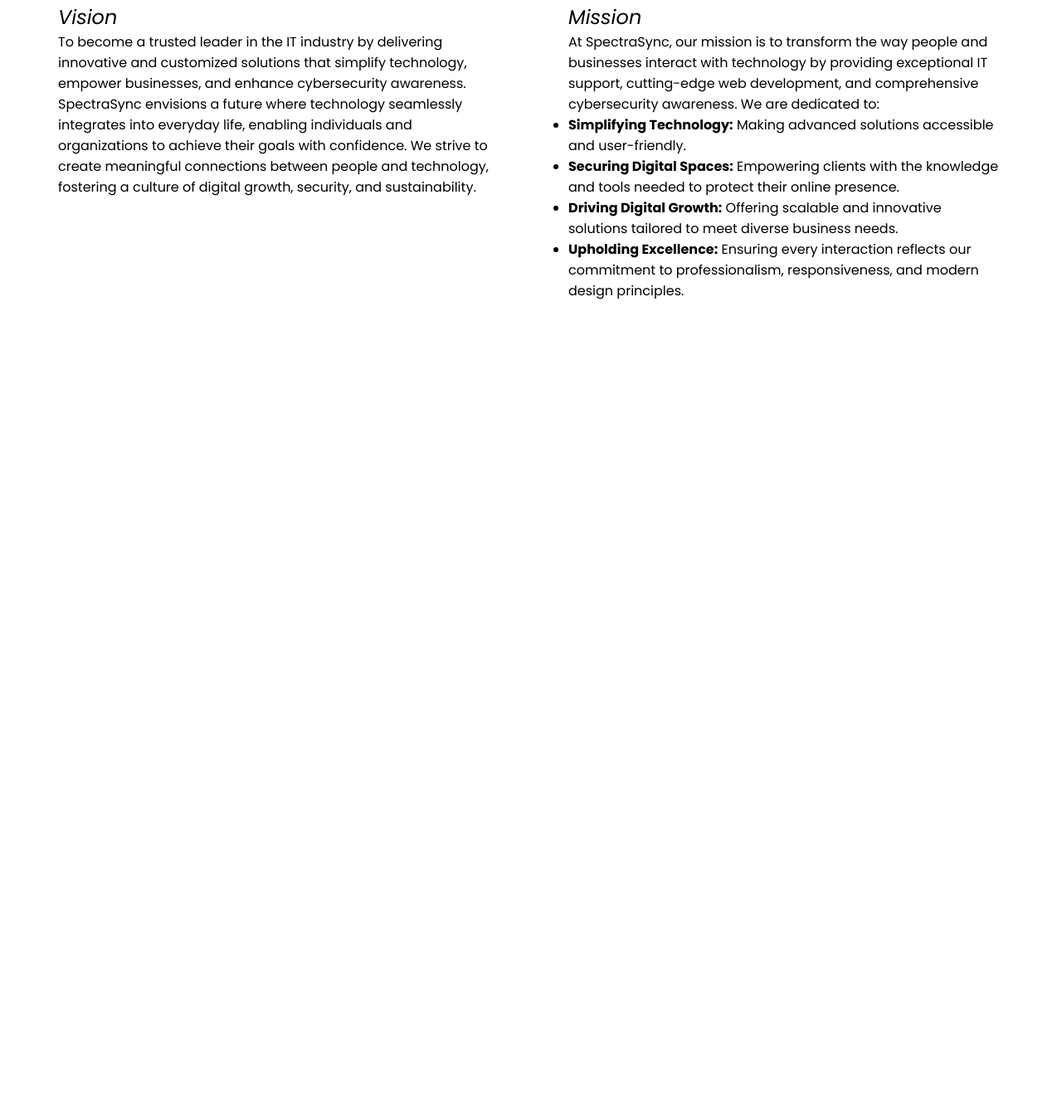
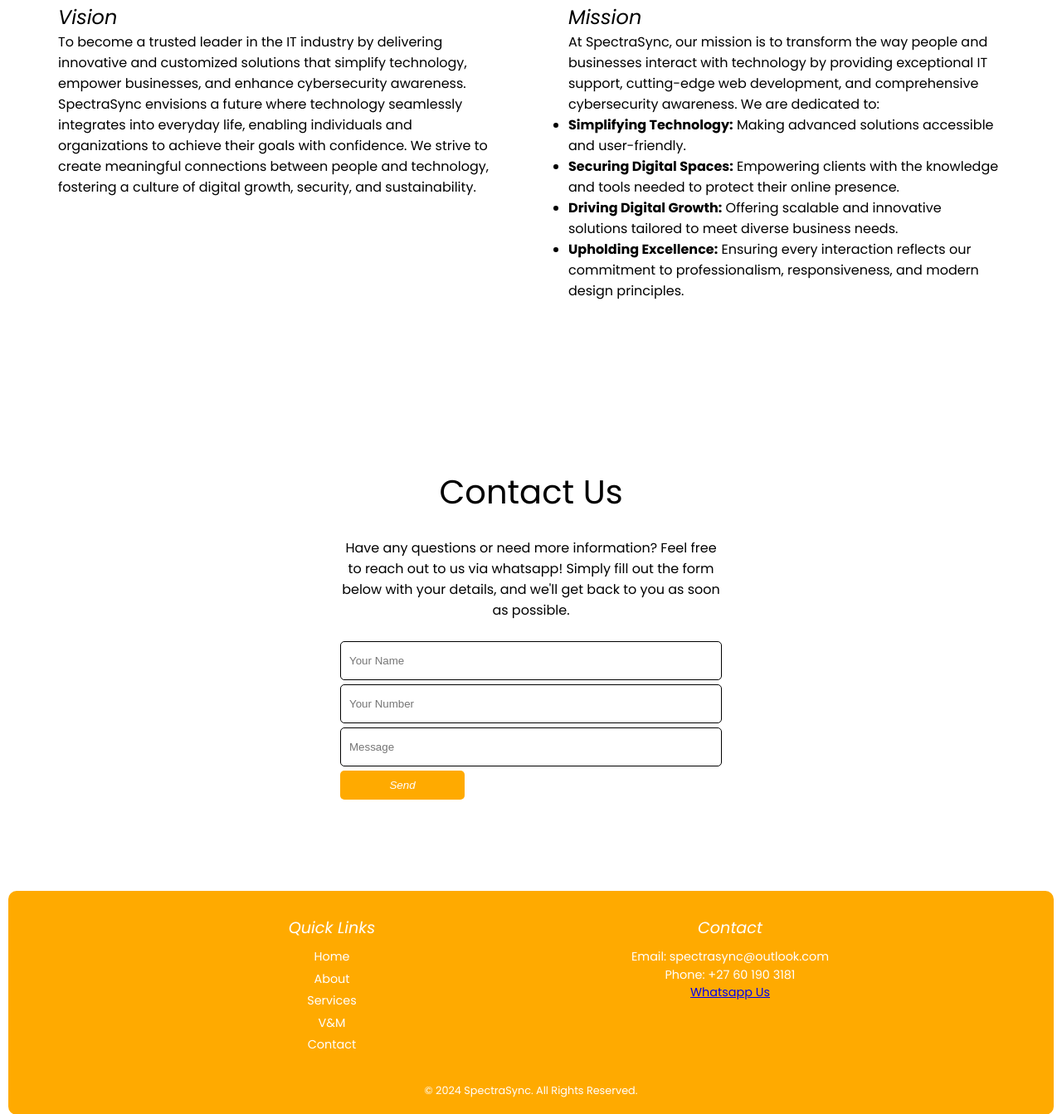
Before and after one commit to RegopotsweRampa/spectrasync, a plain HTML site: page index.html in a window 1280 px wide. Shown: the part 2398-3741 px from the top of the page at 83% size. Before the commit the page ends 2891 px from the top, so only its background shows below. Drawn offline with Linux system fonts and the light colour scheme.

Commit message:
website content complete

```diff
--- a/index.html
+++ b/index.html
@@ -143,7 +143,45 @@
             </ul>
         </div>
     </section>
-    <section id="contact"></section>
+    <section id="contact">
+        <h2>Contact Us</h2><br>
+        <p>Have any questions or need more information? Feel free to reach out to us via whatsapp!
+            Simply fill out the form below with your details, and we'll get back to you as soon as
+        possible.
+        </p> <br>
+        <form id="contactForm">
+            <input type="text" id="name" name="name" placeholder="Your Name" required>
+
+            <input type="text" id="number" name="number" placeholder="Your Number">
+
+            <input type="text" id="message" name="message" placeholder="Message">
+
+            <button type="submit">Send</button>
+        </form>
+    </section>
+    <footer>
+        <div class="footer-container">
+            <div class="footer-section">
+                <h4>Quick Links</h4>
+            <ul>
+                <li><a href="#home">Home</a></li>
+                <li><a href="#about">About</a></li>
+                <li><a href="#services">Services</a></li>
+                <li><a href="#vision-mission">V&M</a></li>
+                <li><a href="#contact">Contact</a></li>
+            </ul>
+            </div>
+            <div class="footer-section">
+                <h4>Contact</h4>
+                <p>Email: spectrasync@outlook.com</p>
+                <p>Phone: +27 60 190 3181</p>
+                <p><a href="https://wa.me/27601903181" target="_blank">Whatsapp Us</a></p>
+            </div>
+        </div>
+        <div class="footer-bottom">
+            <p>&copy; 2024 SpectraSync. All Rights Reserved.</p>
+        </div>
+    </footer>
 
     <script src="script.js"></script>
 
--- a/script.js
+++ b/script.js
@@ -25,3 +25,16 @@
         }
     });
 });
+
+document.getElementById('contactForm').addEventListener('submit', function (e) {
+    e.preventDefault();
+
+    const name = document.getElementById('name').value;
+    const number = document.getElementById('number').value;
+    const message = document.getElementById('message').value;
+
+    const whatsappNumber = '27601903181';
+    const whatsappLink = `https://wa.me/${whatsappNumber}?text=Name: ${name}%0AContact: ${number}%0A${message}`;
+
+    window.open(whatsappLink, '_blank');
+});
--- a/style.css
+++ b/style.css
@@ -212,6 +212,7 @@
     gap: 10px;
     margin-top: 20px;
     padding: 80px 20px;
+    margin-bottom: 0;
 }
 
 #mission, #vision{
@@ -223,6 +224,113 @@
 }
 #mission span{
     font-weight: 700;
+}
+
+#contact{
+    text-align: center;
+    padding: 100px 400px;
+    margin-bottom: 10px;
+    margin-top: -20px;
+
+}
+form{
+    display: flex;
+    flex-direction: column;
+    gap: 5;
+}
+
+#contact h2{
+    font-size: 40px;
+    font-weight: 400;
+}
+
+
+form input{
+    padding: 15px 10px;
+    border-radius: 5px;
+    border: 1px solid black;
+    margin-bottom: 5px;
+}
+
+form button{
+        color: #ffffff;
+        background-color: #FFAA00;
+        padding: 10px;
+        text-decoration: none;
+        font-style: oblique;
+        border:none;
+        width: 150px;
+        border-radius: 5px;
+}
+
+form button:hover {
+    color: #ffffff;
+    background-color: #ffc042;
+    padding: 10px;
+    text-decoration: none;
+    font-style: oblique;
+    border: none;
+    width: 150px;
+    border-radius: 5px;
+}
+
+footer{
+    background-color: #FFAA00;
+    color: #ffffff;
+    padding: 20px 0;
+    text-align: center;
+    border-radius: 10px;
+}
+
+.footer-container{
+    display: flex;
+    justify-content: space-between;
+    flex-wrap: wrap;
+    max-width: 1000px;
+    margin: 0 auto;
+    padding: 0 20px;
+}
+.footer-section{
+    flex: 1;
+    margin: 10px;
+    min-width: 200px;
+}
+
+.footer-section h4{
+    font-size: 1.2rem;
+    margin-bottom: 10px;
+    font-weight: 400;
+    font-style: italic;
+}
+
+.footer-section p, .footer-section ul{
+    font-size: 0.9rem;
+    line-height: 1.5;
+}
+
+.footer-section ul{
+    list-style: none;
+    padding: 0;
+}
+
+.footer-section ul li{
+    margin-bottom: 5px;
+}
+
+.footer-section ul li a{
+    color: #ffffff;
+    text-decoration: none;
+}
+.footer-section ul li a:hover{
+    color: #464646;
+}
+
+.footer-bottom{
+    margin-top: 20px;
+    font-size: 0.8rem;
+}
+.footer-bottom p{
+    margin: 0;
 }
 @media (max-width: 768px) {
     .navigation-bar ul {
@@ -357,4 +465,68 @@
     margin-bottom: -20px;
 }
 
+#contact {
+    padding: 20px;
+    background-color: #f9f9f9;
+    /* Optional: Background color */
+    text-align: center;
 }
+
+.contact-columns {
+    display: flex;
+    flex-wrap: wrap;
+    /* Allows wrapping on smaller screens */
+    justify-content: center;
+    gap: 20px;
+    margin-top: 20px;
+}
+
+.contact-columns>div {
+    flex: 1 1 300px;
+    /* Equal width, min width of 300px */
+    max-width: 400px;
+    background-color: #fff;
+    /* Optional: Card background */
+    padding: 20px;
+    border-radius: 8px;
+    box-shadow: 0 4px 8px rgba(0, 0, 0, 0.1);
+    text-align: left;
+    /* Align content to the left */
+}
+
+h2 {
+    font-size: 1.5rem;
+    color: #333;
+    /* Customize heading color */
+    margin-bottom: 10px;
+}
+
+a {
+    color: #ff6600;
+    /* Highlight links */
+    text-decoration: none;
+}
+
+a:hover {
+    text-decoration: underline;
+}
+
+.social-media a {
+    display: block;
+    /* Stack links vertically */
+    margin-bottom: 8px;
+}
+
+.message {
+    margin-bottom: 20px;
+}
+#contact{
+    padding:70px 20px;
+}
+#contact h2{
+    font-size: 24px;
+}
+#contact p{
+    font-size: 12px;
+}
+}
```
